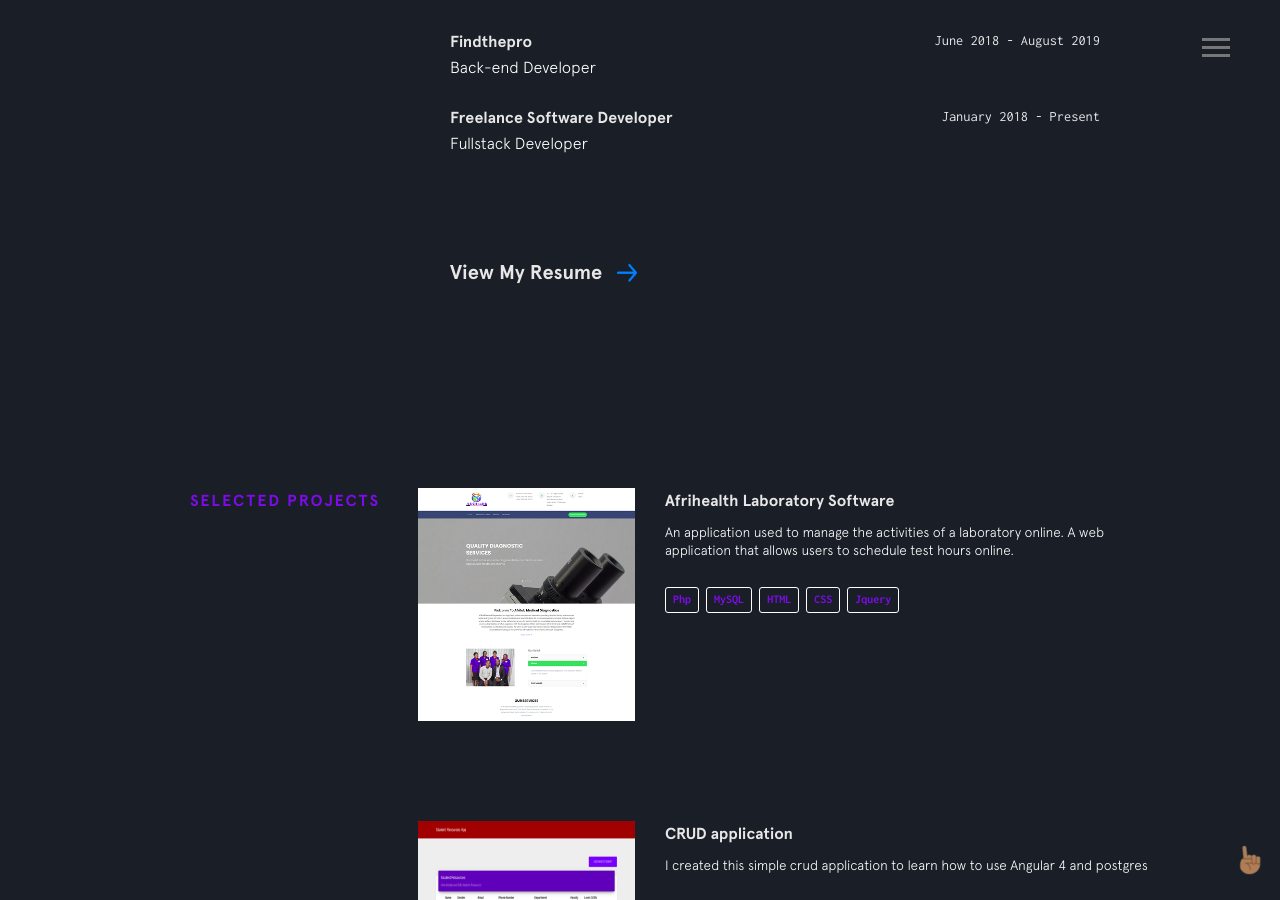
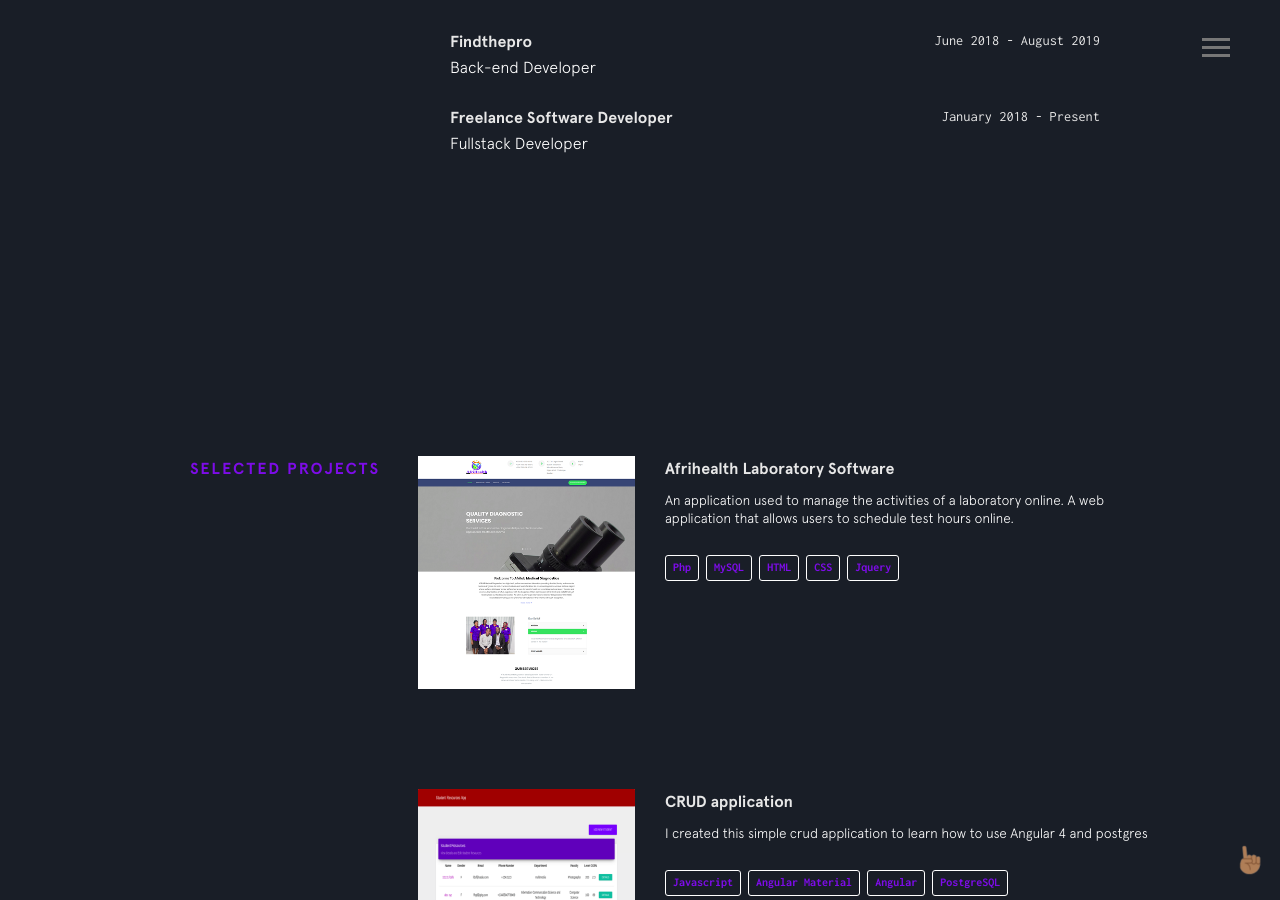
Before and after one commit to netEmmanuel/netemmanuel.github.io, a Jekyll site: the page built from index.html, in a window 1280 px wide and 900 px high, scrolled down 1648 px. Built offline with Jekyll 4.4.1, drawn with Linux system fonts in a browser that asks for light colours.

Commit message:
comment out cv  link

```diff
--- a/_includes/experience.html
+++ b/_includes/experience.html
@@ -15,6 +15,6 @@
       {% endfor %}
     </div>
 
-    <a href="{{site.resume}}" target="_blank" class="arrow-link">View My Resume</a>
+<!--     <a href="{{site.resume}}" target="_blank" class="arrow-link">View My Resume</a> -->
   </div>
 </section>
```
